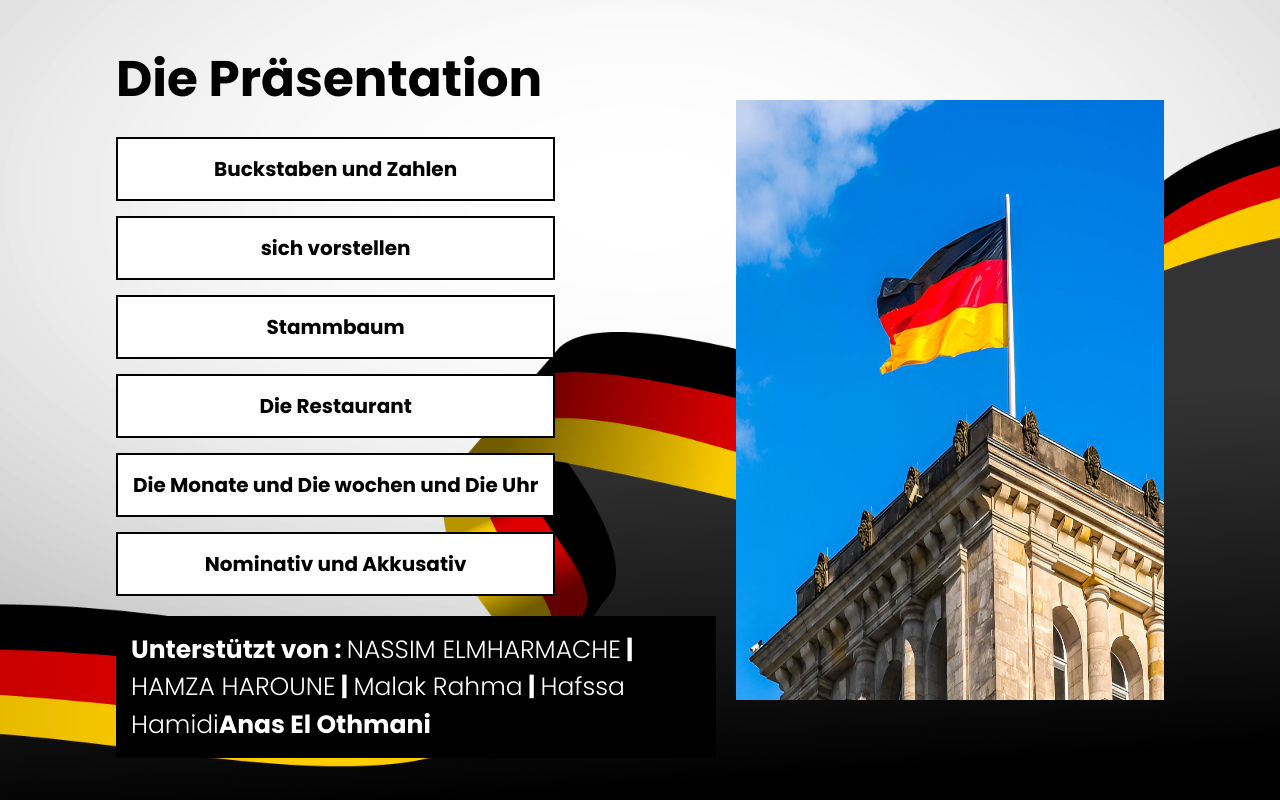
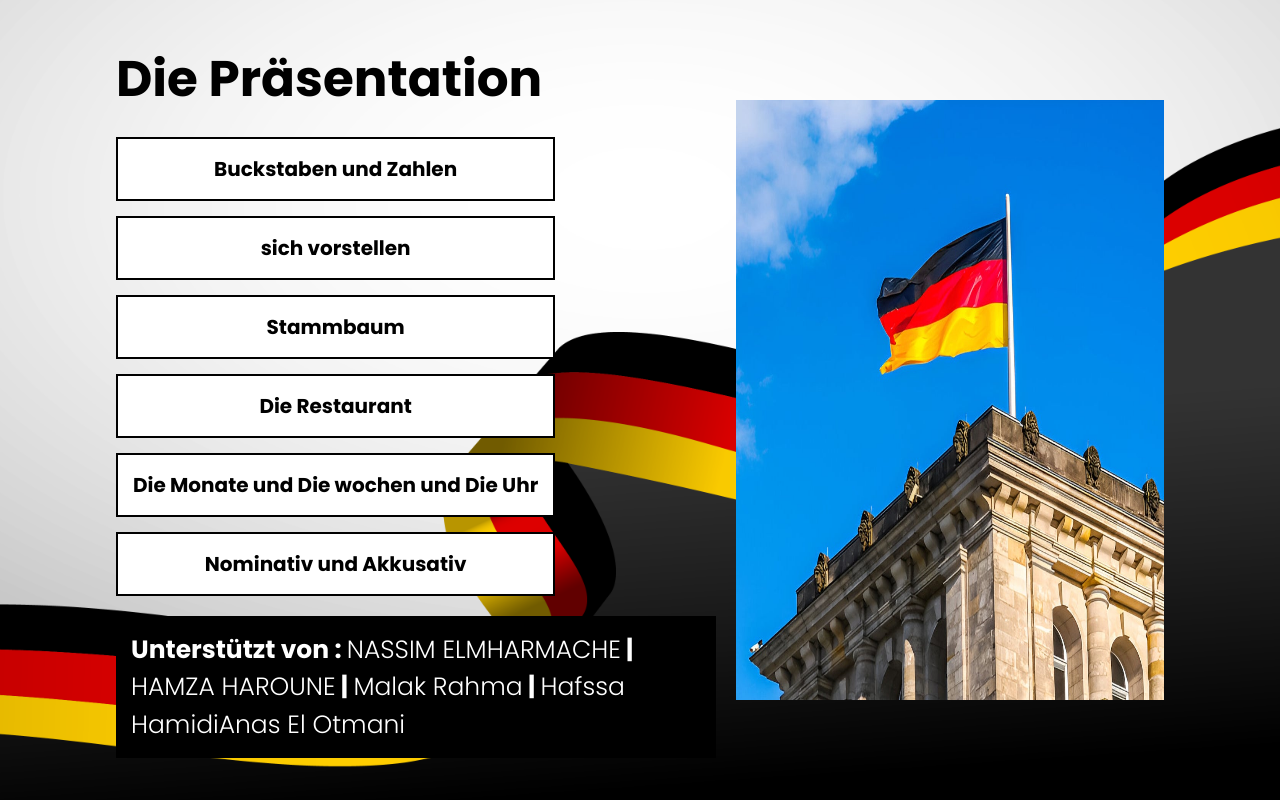
Before and after one commit to ELMHARMACHENASSIM/DeutschLerne, a React (Vite) app: page / in a window 1280 px wide. Built offline with nearby package versions, Linux system fonts and the light colour scheme.

Commit message:
Aktualisieren von Header.jsx

```diff
--- a/src/pages/Layouts/Header.jsx
+++ b/src/pages/Layouts/Header.jsx
@@ -95,7 +95,7 @@ const Header = () => {
               <span className="font-pL">HAMZA HAROUNE</span> |{" "}
               <span className="font-pL">Malak Rahma</span> |{" "}
               <span className="font-pL">Hafssa Hamidi</span>
-<span>Anas El Othmani</span>
+<span className="font-pL">Anas El Otmani</span>
             </h1>
           </div>
           <div className="w-[600px] h-[600px]">
```
